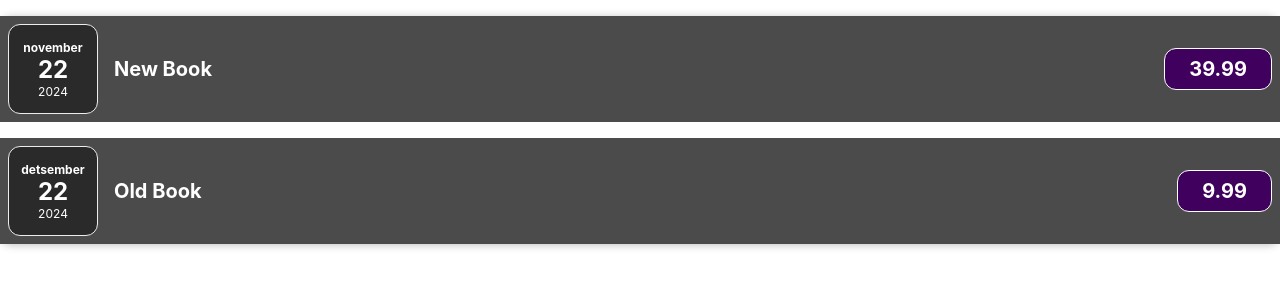
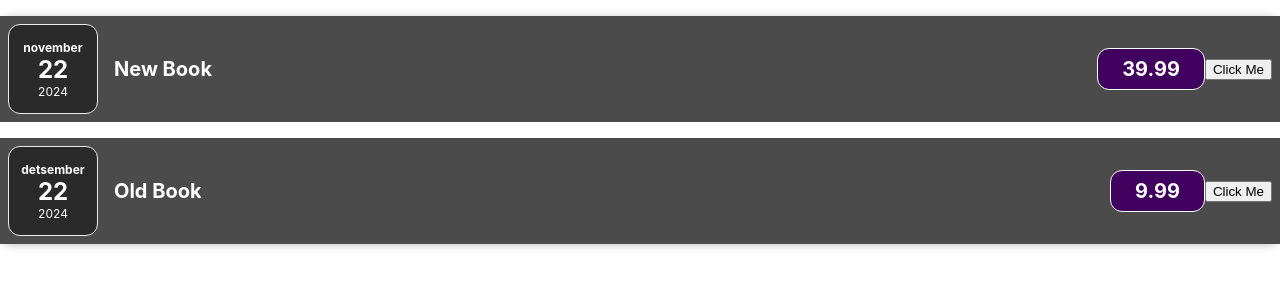
Before and after one commit to tanelp22/expenses-http, a React (Create React App) app: page / in a window 1280 px wide. Shown: the top 300 px of the page. Built offline with nearby package versions, Linux system fonts and the light colour scheme.

Commit message:
10. Sündmused ja nende handler-id

```diff
--- a/src/components/Expenses/ExpenceItem.js
+++ b/src/components/Expenses/ExpenceItem.js
@@ -1,17 +1,29 @@
 import React from "react";
 import "./ExpenceItem.css";
 import ExpenceDate from "./ExpenceDate.js";
+import Card from "../UI/Card.js";
+import { useState } from "react";
 
 const ExpenceItem = (props) => {
+  const [priceChange, setPriceChange] = useState(props.data.price);
+
+  const clickHandler = () => {
+    //console.log("Clicked");
+    setPriceChange(props.data.title);
+    //console.log(priceChange);
+  };
+
   return (
     <div className="expense-item">
       <ExpenceDate date={props.data.date} />
       <div className="expense-item__description">
         <h2>{props.data.title}</h2>
-        <div className="expense-item__price">{props.data.price}</div>
+        <div className="expense-item__price">{priceChange}</div>
       </div>
+      <button onClick={clickHandler}>Click Me</button>
     </div>
   );
 };
 
 export default ExpenceItem;
+//{}
```
